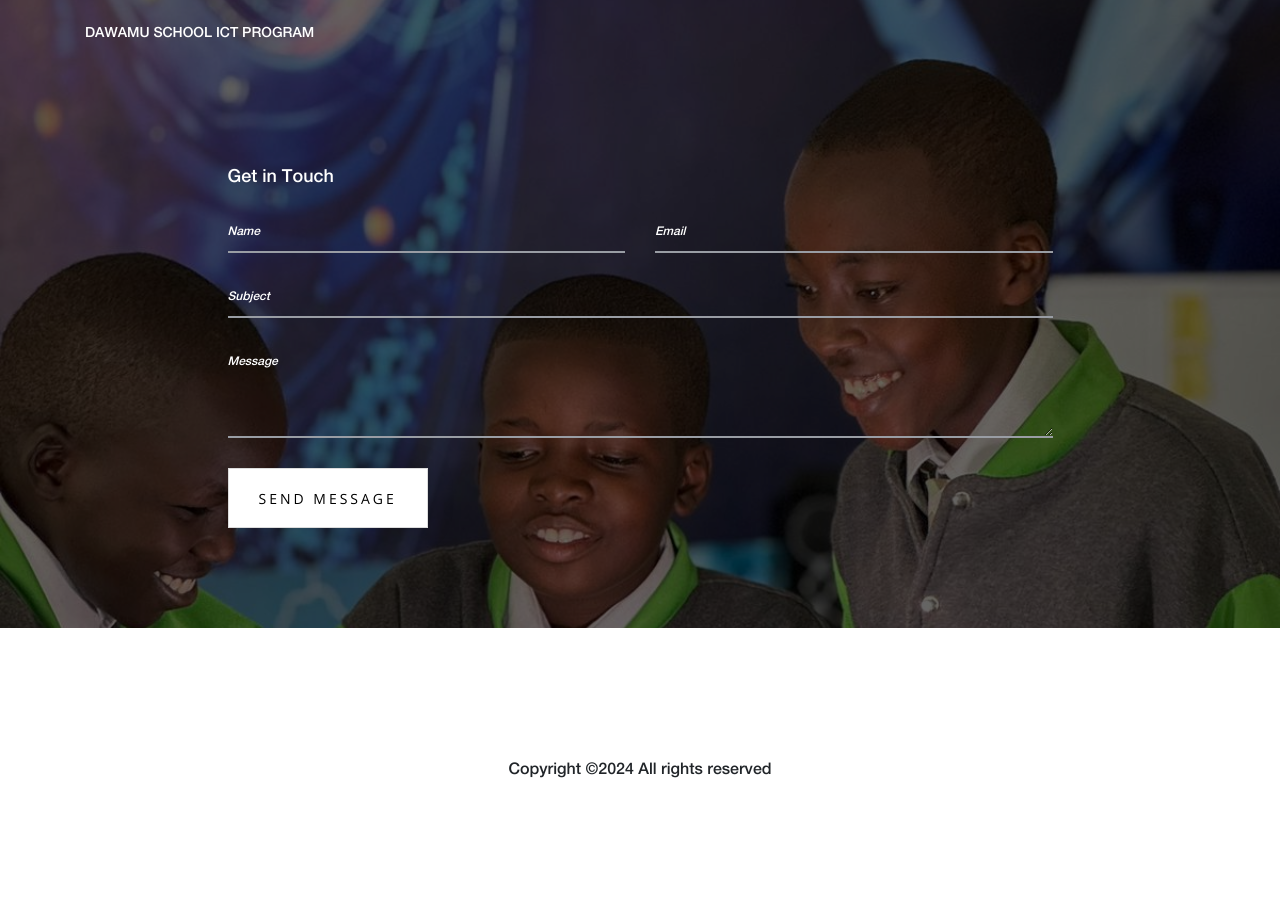
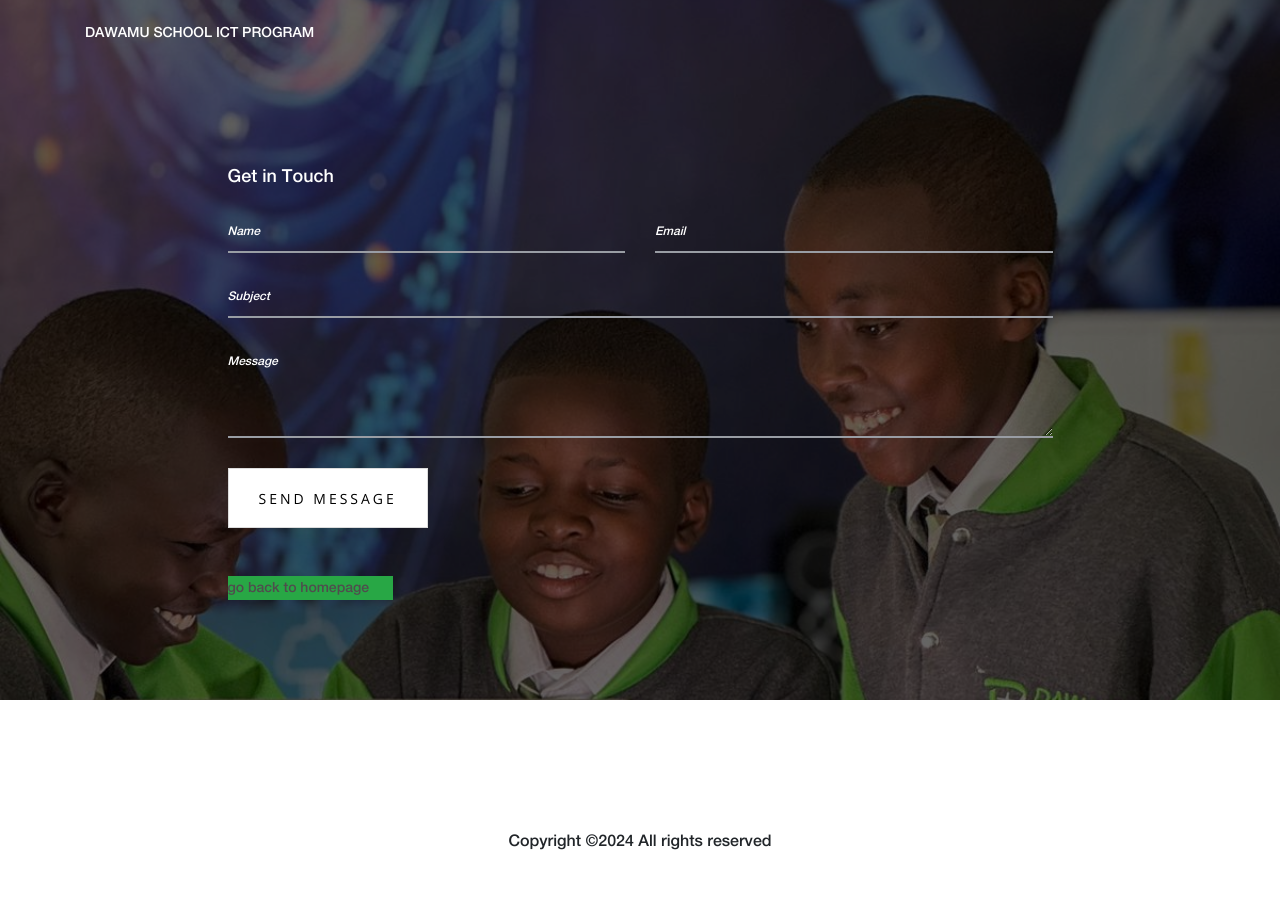
Before and after one commit to blair-developer/dawamu_newsletter, a plain HTML site: page contact.html in a window 1280 px wide. Before the commit the page ends 842 px from the top, so only its background shows below. Drawn offline with nearby package versions, Linux system fonts and the light colour scheme.

Commit message:
homepage button

```diff
--- a/contact.html
+++ b/contact.html
@@ -41,7 +41,7 @@
                                 <div id="breakingNewsTicker" class="ticker">
                                     <ul>
                                         <li><a href="#">Dawamu School Leadersip for Boys</a></li>
-                                    <li><a href="#">Dawamu School ICT Program</a></li>
+                                        <li><a href="#">Dawamu School ICT Program</a></li>
 
                                     </ul>
                                 </div>
@@ -108,6 +108,11 @@
                                     <div class="col-12">
                                         <button type="submit" class="btn original-btn">Send Message</button>
                                     </div>
+
+                                </div>
+                                <br><br>
+                                <div class="col-16 bg-success" style="width: 20%; text-decoration: none;">
+                                   <a href="index.html">go back to homepage</a>
                                 </div>
                             </form>
                         </div>
```
